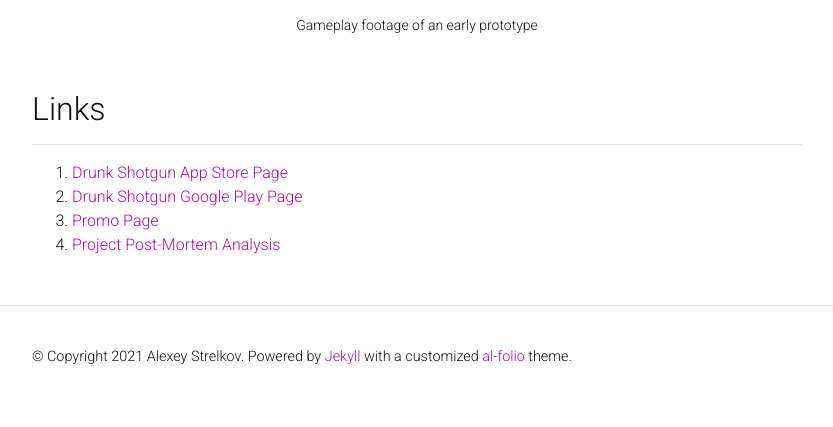
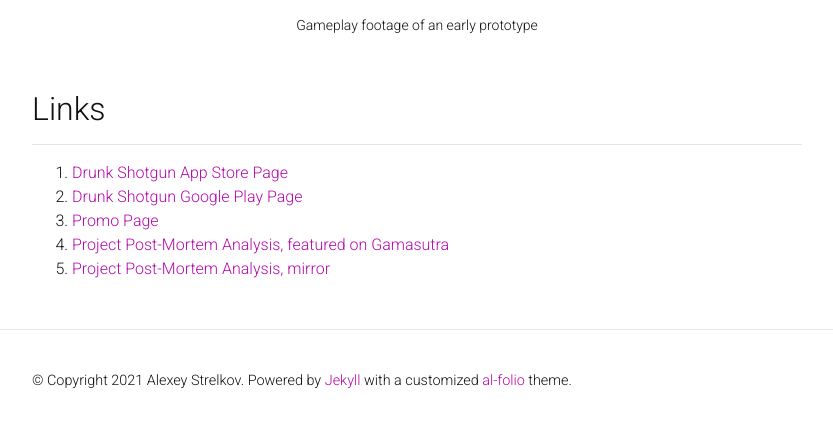
Before and after one commit to DataGreed/datagreed.pro, a Jekyll site: the page built from _projects/drunkshotgun.markdown, in a window 1280 px wide and 900 px high, scrolled down 3255 px, cut to the strip 468-895 px from the top of the window. Shown: the whole strip, without its empty margins (223-1056 px from the left). Built offline with Jekyll 4.4.1, drawn with Linux system fonts in a browser that asks for light colours; nearby versions of some CDN libraries; a style sheet for code colours, icons or effects is not loaded; some of the changed text lies outside the part shown.

Commit message:
added gamasutra links for DS

```diff
--- a/_projects/drunkshotgun.markdown
+++ b/_projects/drunkshotgun.markdown
@@ -62,7 +62,8 @@
 
 ## Project Post-Mortem
 ***
-The detailed post-mortem analysis of the project [can be found here](https://datagreed.medium.com/how-i-wasted-4k-and-half-a-year-of-my-life-to-develop-a-game-that-earned-only-30-a94e0d59e554).
+The detailed post-mortem analysis of the project [can be found on Gamasutra](https://gamasutra.com/blogs/AlexeyStrelkov/20210104/375680/How_I_wasted_4k_and_half_a_year_of_my_life_to_develop_a_game_that_earned_only_30.php)
+or [in my medium blog](https://datagreed.medium.com/how-i-wasted-4k-and-half-a-year-of-my-life-to-develop-a-game-that-earned-only-30-a94e0d59e554).
 
 ## Media
 ***
@@ -159,4 +160,5 @@
 1. [Drunk Shotgun App Store Page](https://apps.apple.com/us/app/drunk-shotgun/id1482872349)
 2. [Drunk Shotgun Google Play Page](https://play.google.com/store/apps/details?id=pro.datagreed.DrunkShotgun)
 3. [Promo Page](https://datagreed.pro/projects/drunkshotgun/)    {% comment %}Check that this will still work!!! {% endcomment %}
-3. [Project Post-Mortem Analysis](https://datagreed.medium.com/how-i-wasted-4k-and-half-a-year-of-my-life-to-develop-a-game-that-earned-only-30-a94e0d59e554)
+4. [Project Post-Mortem Analysis, featured on Gamasutra](https://gamasutra.com/blogs/AlexeyStrelkov/20210104/375680/How_I_wasted_4k_and_half_a_year_of_my_life_to_develop_a_game_that_earned_only_30.php)
+3. [Project Post-Mortem Analysis, mirror](https://datagreed.medium.com/how-i-wasted-4k-and-half-a-year-of-my-life-to-develop-a-game-that-earned-only-30-a94e0d59e554)
```
